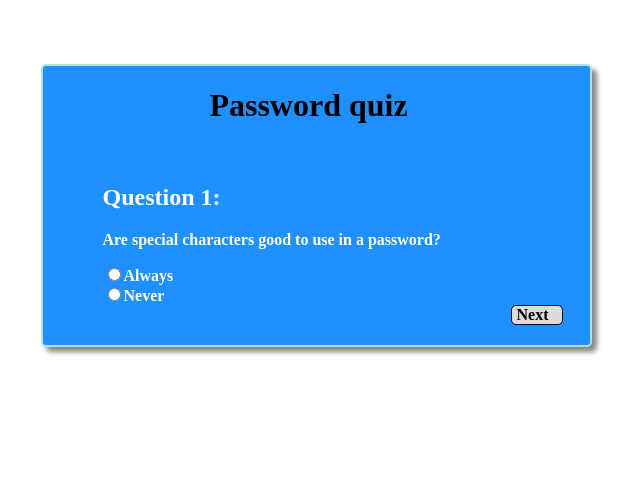
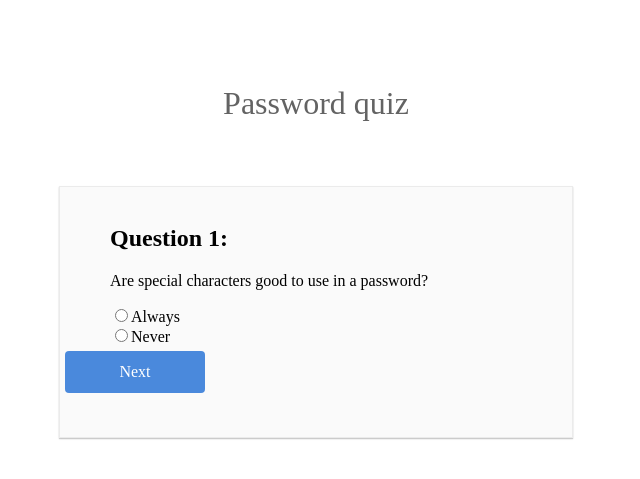
Before and after one commit to A15cecal/microtraining, a PHP site: page / in a window 1280 px wide, after a click on "Take a quiz"; the page is wider, and only the part inside the window is pictured. Shown: the top 479 px of that part, without its empty margins (388-1028 px from the left). Run offline with PHP 8.4, Linux system fonts and the light colour scheme; some libraries are stand-ins or nearby versions.

Commit message:
Fixing the buttons in the quiz

```diff
--- a/Website/index.html
+++ b/Website/index.html
@@ -42,15 +42,17 @@
 <!-- The quiz -->
 
 <div id="Tutorial">
+  <h1>Password quiz</h1>
   <div id='container'>
   <div id='title'>
-  <h1 class="quizHeading">Password quiz</h1>
+  <!-- <h1 class="quizHeading">Password quiz</h1> -->
   </div>
    			<br/>
         <div id='quiz'></div>
+        <div class='quizBtn' id='prev'><a href='#'>Prev</a></div>
     		<div class='quizBtn' id='next'><a href='#'>Next</a></div>
-    		<div class='quizBtn' id='prev'><a href='#'>Prev</a></div>
-    		<div class='quizBtn' id='start'> <a href='#'>Start Over</a></div>
+
+    		<!-- <div class='quizBtn' id='start'> <a href='#'>Start Over</a></div> -->
     		<!-- <button class='' id='next'>Next</a></button>
     		<button class='' id='prev'>Prev</a></button>
     		<button class='' id='start'> Start Over</a></button> -->
--- a/Website/myScript.js
+++ b/Website/myScript.js
@@ -125,16 +125,16 @@ $(window, document, undefined).ready(function() {
     questionCounter = 0;
     selections = [];
     displayNext();
-    $('#start').hide();
   });
 
   // Animates buttons on hover
-  $('.quizBtn').on('mouseenter', function () {
-    $(this).addClass('active');
-  });
-  $('.quizBtn').on('mouseleave', function () {
-    $(this).removeClass('active');
-  });
+  /*im using hover in the css instead...*/
+  // $('.quizBtn').on('mouseenter', function () {
+  //   $(this).addClass('active');
+  // });
+  // $('.quizBtn').on('mouseleave', function () {
+  //   $(this).removeClass('active');
+  // });
 
   // This creates the div for the questions
   function createQuestionElement(index) {
@@ -198,7 +198,6 @@ $(window, document, undefined).ready(function() {
         quiz.append(scoreElem).fadeIn();
         $('#next').hide();
         $('#prev').hide();
-        $('#start').show();
       }
     });
   }
@@ -210,6 +209,7 @@ $(window, document, undefined).ready(function() {
     var numCorrect = 0;
     for (var i = 0; i < selections.length; i++) {
     //  alert(questions[i].correctAnswer); /*DENNA FUNKAR, GER VILKEN POSITION SOM ÄR RÄTT SVAR*/
+    alert(questions[i].choices[selections[i]]);
       if (selections[i] == questions[i].correctAnswer) {
         numCorrect++;
       }
@@ -219,5 +219,6 @@ $(window, document, undefined).ready(function() {
     questions.length + ' right!!!');
     return score;
   }
+
 })();
 // End quiz
--- a/Website/mystyle.css
+++ b/Website/mystyle.css
@@ -223,10 +223,10 @@ input:focus ~ .highlight {
 
 
 /*everything for the quiz*/
-.quizHeading {
+/* .quizHeading {
 color: #000000;
 font-weight: bold;
-}
+} */
 #Tutorial {
 	display: none;
 	width: 100%;
@@ -239,7 +239,17 @@ input:focus ~ .highlight {
 	text-align: center;
 }
 #container {
-	width:40%;
+	/*old attributes, New
+	ones are styled same as the form */
+	width: 40%;
+	min-height: 250px;
+	margin: 4em auto;
+	padding. 3em 2em 2em 2em;
+	background-color: #fafafa;
+	color: #000000;
+	border: 1px solid #ebebeb;
+	box-shadow: rgba(0,0,0,0.14902) 0px 1px 1px 0px, rgba(0,0,0,0.09804) 0px 1px 2px 0px
+	/* width:40%;
 	margin:auto;
 	padding: 0 25px 40px 10px;
 	background-color: #1E90FF;
@@ -247,7 +257,7 @@ input:focus ~ .highlight {
 	border-radius:5px;
 	color: #FFFFFF;
 	font-weight: bold;
-	box-shadow: 5px 5px 5px #888;
+	box-shadow: 5px 5px 5px #888; */
 }
 #quiz {
 	text-indent: 50px;
@@ -255,14 +265,24 @@ input:focus ~ .highlight {
 }
 #prev {
 	display:none;
+	float: left;
 }
 
-#start {
-	display:none;
-	width: 90px;
+#next {
+	overflow: hidden;
 }
+
 .quizBtn {
-	border:1px solid;
+	text-align: center;
+	background-color: #4a89dc;
+	color: white;
+	width: 100px;
+	padding: 12px 20px;
+	border: none;
+	border-radius: 4px;
+	cursor: pointer;
+	margin: 5px;
+	/* border:1px solid;
 	border-radius:5px;
 	width: 40px;
 	padding-left:5px;
@@ -271,22 +291,19 @@ input:focus ~ .highlight {
 	float:right;
 	background-color: #DCDCDC;
 	color: black;
-	margin: 0 2px 0 2px;
+	margin: 0 2px 0 2px; */
 }
 
-.quizBtn.active {
-	background-color: #F8F8FF;
-	color: #525252;
+
+.quizBtn:hover {
+	background-color: #357bd8;
+	color: #ffffff;
 }
 
-quizBtn {
-	position: relative;
-	float:right;
-}
 
 .quizBtn a {
 	text-decoration: none;
-	color: black;
+	color: #ffffff;
 }
 ul {
 	list-style-type: none;
```
Lines whose indentation alone changed are shown as unchanged.
